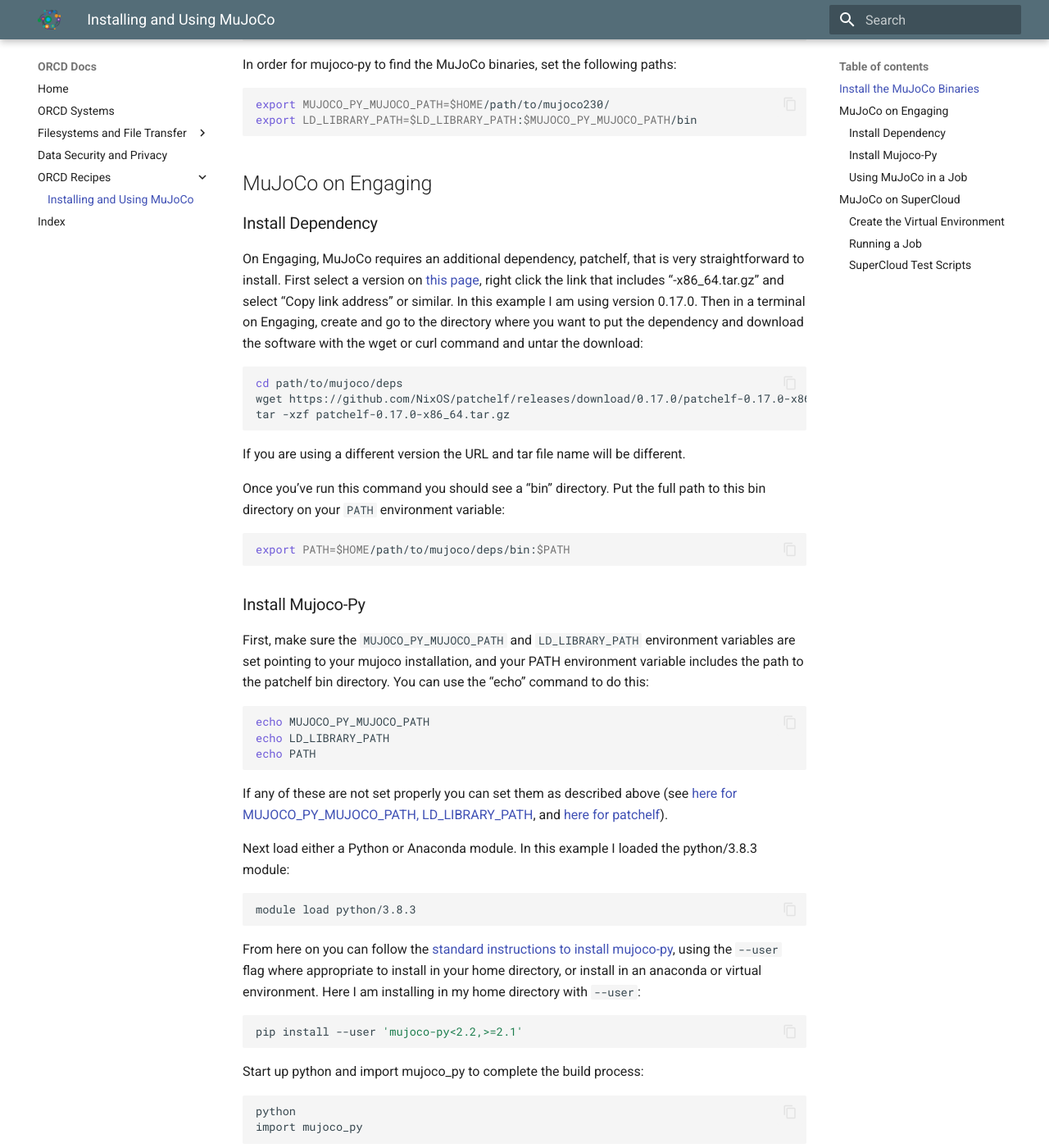
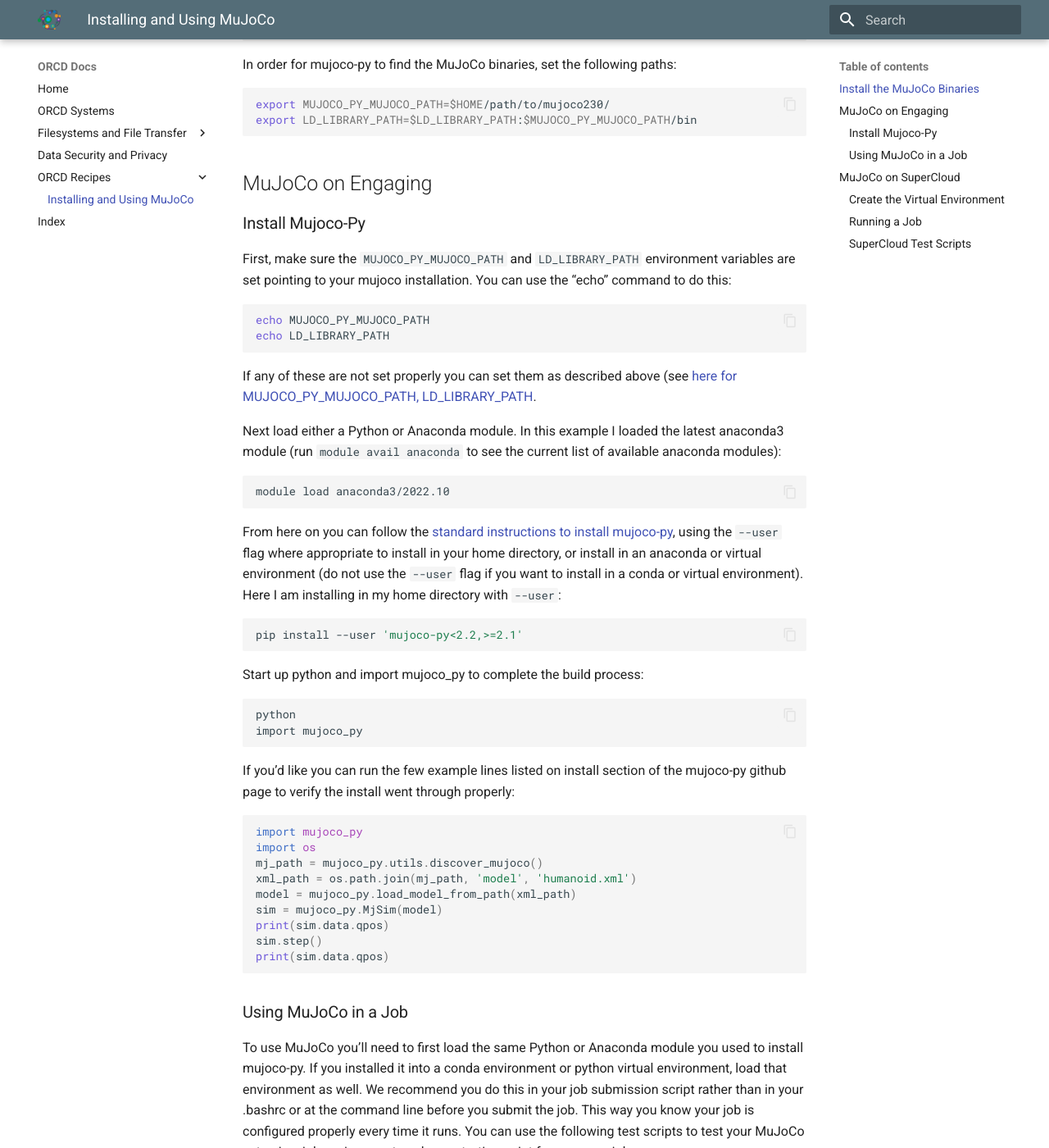
Before and after one commit to mit-orcd/orcd-docs-edit, an MkDocs documentation site: the page built from docs/recipes/mujoco.md, in a window 1280 px wide and 1400 px high, scrolled down 650 px. Shown: the whole window at 82% size. Built offline with MkDocs 1.6.1 and Material for MkDocs 9.7.7, drawn with Linux system fonts in a browser that asks for light colours.

Commit message:
updating engaging instructions to use anaconda module

````diff
--- a/docs/recipes/mujoco.md
+++ b/docs/recipes/mujoco.md
@@ -31,43 +31,24 @@
 
 ## MuJoCo on Engaging
 
-### Install Dependency
-
-On Engaging, MuJoCo requires an additional dependency, patchelf, that is very straightforward to install. First select a version on [this page](https://github.com/NixOS/patchelf/releases), right click the link that includes “-x86_64.tar.gz” and select “Copy link address” or similar. In this example I am using version 0.17.0. Then in a terminal on Engaging, create and go to the directory where you want to put the dependency and download the software with the wget or curl command and untar the download:
-
-```bash
-cd path/to/mujoco/deps
-wget https://github.com/NixOS/patchelf/releases/download/0.17.0/patchelf-0.17.0-x86_64.tar.gz
-tar -xzf patchelf-0.17.0-x86_64.tar.gz
-```
-
-If you are using a different version the URL and tar file name will be different.
-
-Once you’ve run this command you should see a “bin” directory. Put the full path to this bin directory on your `PATH` environment variable:
-
-```bash
-export PATH=$HOME/path/to/mujoco/deps/bin:$PATH
-```
-
 ### Install Mujoco-Py
 
-First, make sure the `MUJOCO_PY_MUJOCO_PATH` and `LD_LIBRARY_PATH` environment variables are set pointing to your mujoco installation, and your PATH environment variable includes the path to the patchelf bin directory. You can use the “echo” command to do this:
+First, make sure the `MUJOCO_PY_MUJOCO_PATH` and `LD_LIBRARY_PATH` environment variables are set pointing to your mujoco installation. You can use the “echo” command to do this:
 
 ```bash
 echo MUJOCO_PY_MUJOCO_PATH
 echo LD_LIBRARY_PATH
-echo PATH
 ```
 
-If any of these are not set properly you can set them as described above (see [here for MUJOCO_PY_MUJOCO_PATH, LD_LIBRARY_PATH](#install-the-mujoco-binaries), and [here for patchelf](#install-dependency)).
+If any of these are not set properly you can set them as described above (see [here for MUJOCO_PY_MUJOCO_PATH, LD_LIBRARY_PATH](#install-the-mujoco-binaries).
 
-Next load either a Python or Anaconda module. In this example I loaded the python/3.8.3 module:
+Next load either a Python or Anaconda module. In this example I loaded the latest anaconda3 module (run `module avail anaconda` to see the current list of available anaconda modules):
 
 ```bash
-module load python/3.8.3
+module load anaconda3/2022.10
 ```
 
-From here on you can follow the [standard instructions to install mujoco-py](https://github.com/openai/mujoco-py), using the `--user` flag where appropriate to install in your home directory, or install in an anaconda or virtual environment. Here I am installing in my home directory with `--user`:
+From here on you can follow the [standard instructions to install mujoco-py](https://github.com/openai/mujoco-py), using the `--user` flag where appropriate to install in your home directory, or install in an anaconda or virtual environment (do not use the `--user` flag if you want to install in a conda or virtual environment). Here I am installing in my home directory with `--user`:
 
 ```bash
 pip install --user 'mujoco-py<2.2,>=2.1'
````
